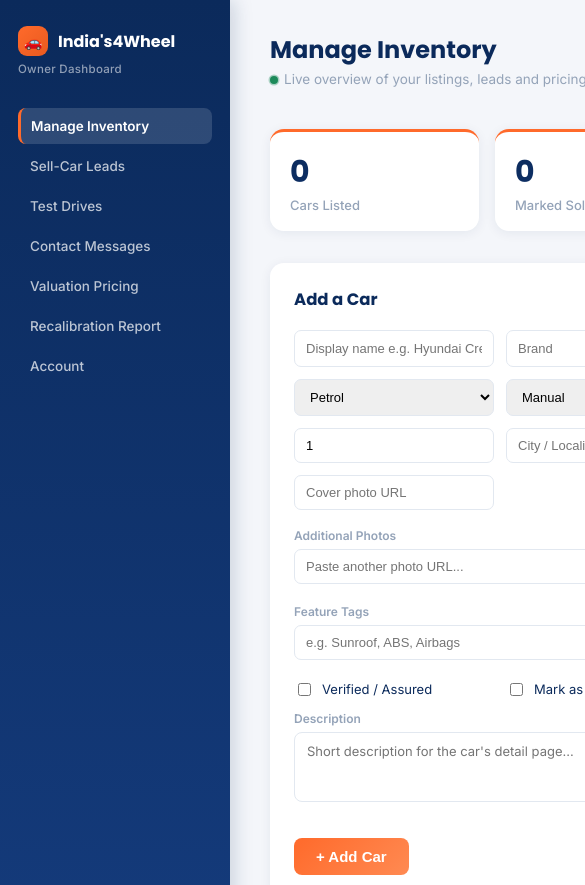
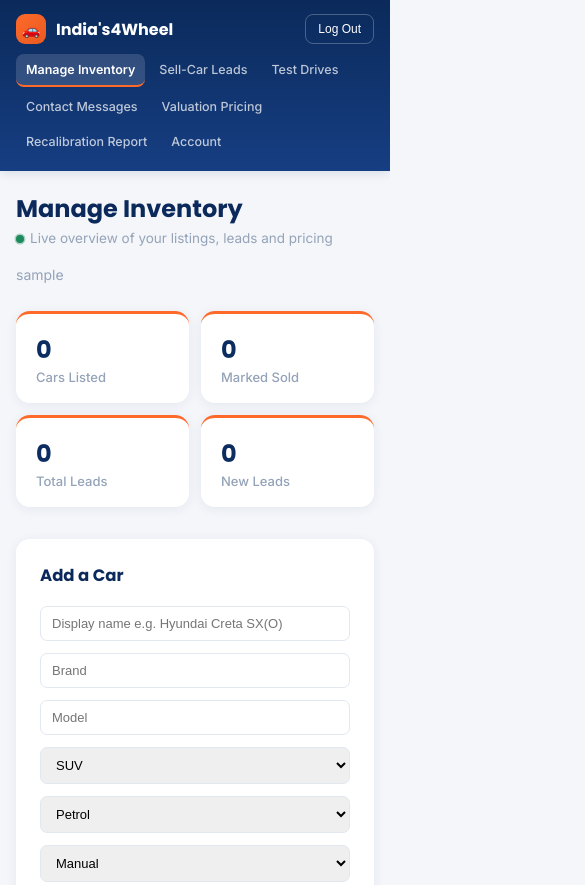
Before and after one commit to naveenkasula27-hub/indias-4-wheel, a plain HTML site: page admin/dashboard.html in a window 390 px wide. Shown: the top 885 px of the page, 585 px wide, since content can reach past the window. Drawn offline with Linux system fonts and the light colour scheme; no server answers; sample sign-in values are in the browser's storage.

Commit message:
Add mobile responsive breakpoints to admin dashboard
admin.css had zero media queries — a fixed 230px sidebar plus 4-column
grids (stat cards, Add Car form) would badly break below ~900px. Below
900px the sidebar collapses to a horizontal top bar with a scrollable
nav row, stat/form grids drop to 2 then 1 column under 480px, and
tables get horizontal scroll instead of squeezing/breaking.

Co-Authored-By: Claude Sonnet 5 <noreply@anthropic.com>

```diff
--- a/admin/admin.css
+++ b/admin/admin.css
@@ -94,3 +94,32 @@ table.admin-table input, table.admin-table select { padding: 6px 8px; border: 1p
   100% { background: transparent; }
 }
 tr.lead-row-new { animation: rowFlashIn 1.8s ease; }
+
+/* ============================================================
+   RESPONSIVE — the dashboard had zero mobile breakpoints: a fixed
+   230px sidebar plus 4-column grids would badly break on a phone.
+   ============================================================ */
+@media (max-width: 900px) {
+  .admin-shell { flex-direction: column; }
+  .admin-sidebar {
+    width: 100%; flex-direction: row; flex-wrap: wrap; align-items: center;
+    padding: 14px 16px; box-shadow: 0 2px 10px rgba(11,42,91,0.12);
+  }
+  .admin-sidebar .brand { margin-bottom: 0; }
+  .admin-sidebar .brand-sub { display: none; }
+  .admin-sidebar nav { flex-direction: row; flex-wrap: wrap; flex: 1 1 100%; order: 3; gap: 4px; margin-top: 10px; overflow-x: auto; }
+  .admin-sidebar nav a { white-space: nowrap; padding: 8px 10px; font-size: 12.5px; }
+  .admin-sidebar nav a.active { padding-left: 10px; border-left: none; border-bottom: 2px solid var(--orange); }
+  .admin-sidebar nav a:hover { padding-left: 10px; }
+  .logout-btn { order: 2; margin-left: auto; padding: 7px 12px; font-size: 12px; }
+  .admin-main { padding: 20px 16px; max-width: 100%; }
+  .admin-topbar { flex-direction: column; align-items: flex-start; gap: 6px; }
+  .stat-row { grid-template-columns: repeat(2, 1fr); gap: 12px; }
+  .add-car-form { grid-template-columns: 1fr 1fr; }
+  table.admin-table { display: block; overflow-x: auto; white-space: nowrap; }
+}
+@media (max-width: 480px) {
+  .stat-row { grid-template-columns: 1fr 1fr; }
+  .add-car-form { grid-template-columns: 1fr; }
+  .stat-card .stat-num { font-size: 24px; }
+}
```
